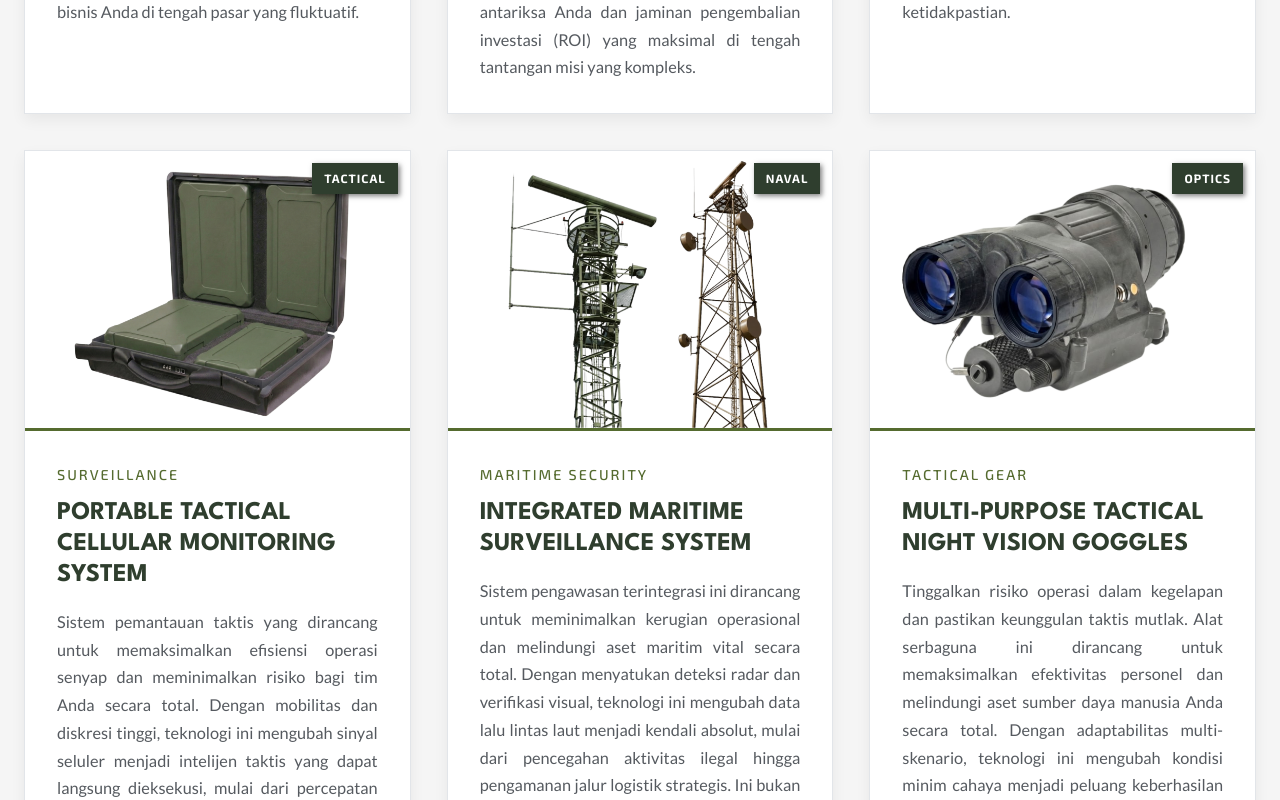
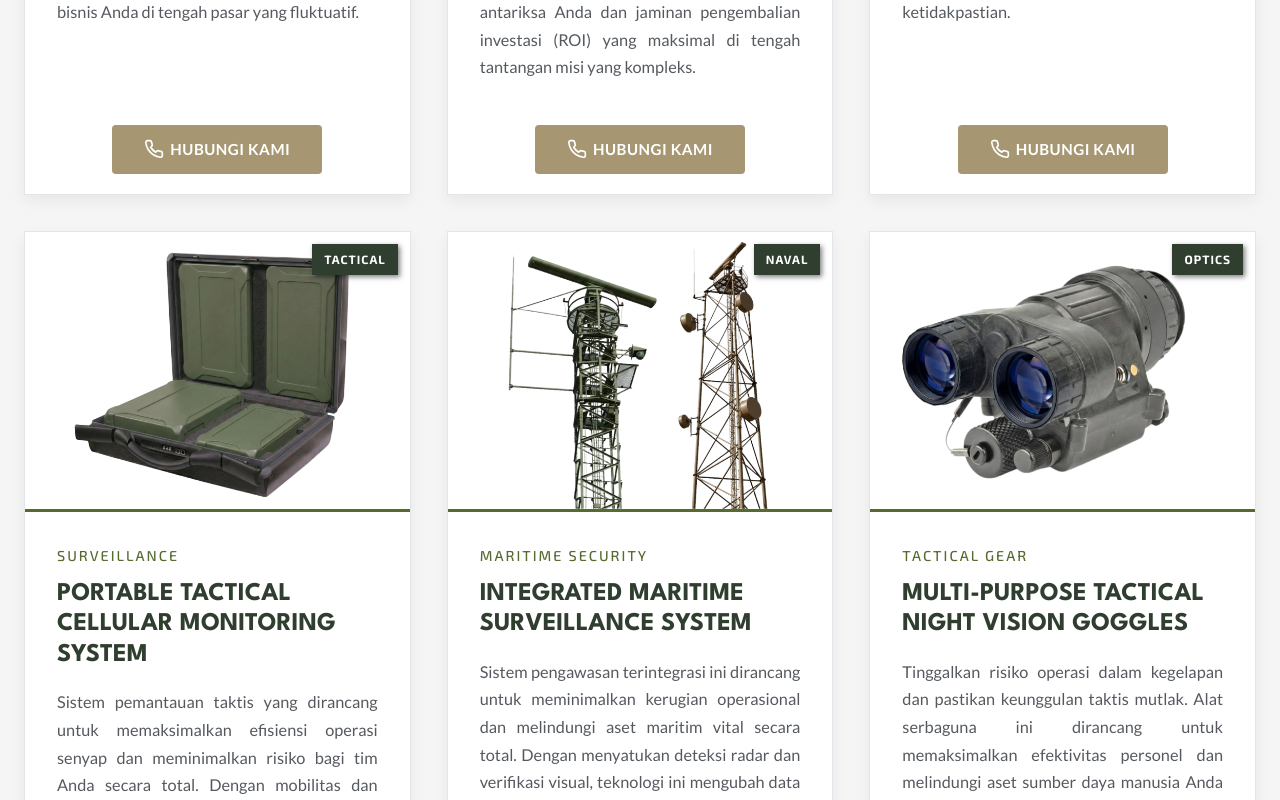
Before and after one commit to ArellSBiyantoro/compro_1_25, a Vue app: page /products in a window 1280 px wide. Shown: the part 1100-1900 px from the top of the page. Built offline with nearby package versions, Linux system fonts and the light colour scheme.

Commit message:
feat: add WhatsApp contact link to product cards in ProductsPage

```diff
--- a/src/pages/ProductsPage.vue
+++ b/src/pages/ProductsPage.vue
@@ -21,7 +21,6 @@
         class="defense-card"
         v-for="product in filteredProducts"
         :key="product.id"
-        @click="redirectToWhatsApp"
       >
         <div class="dc-image-container">
           <span class="dc-badge">{{ product.badge }}</span>
@@ -31,6 +30,17 @@
           <span class="dc-category">{{ product.category }}</span>
           <h3 class="dc-title">{{ product.title }}</h3>
           <p class="dc-desc">{{ product.description }}</p>
+        </div>
+        <div class="dc-contact">
+          <a
+            :href="`https://wa.me/6287781234288?text=Halo Ciptagraha, saya tertarik dan ingin mengetahui lebih lanjut mengenai ${encodeURIComponent(product.title)}`"
+            target="_blank"
+            class="px-8 py-3 rounded transition hero-button"
+            style="background-color: var(--color-dessert-tan); color: var(--color-white); border: none; font-weight: 600; font-family: var(--font-body);"
+          >
+            <i data-feather="phone" alt="WhatsApp" class="inline-block h-5 w-5 mr-1.5"></i>
+            Hubungi Kami
+          </a>
         </div>
       </article>
     </div>
@@ -44,7 +54,6 @@
 
 <script setup lang="ts">
 import { computed, ref } from 'vue';
-import { RouterLink } from 'vue-router';
 import productsData from '../data/products.json';
 
 interface Product {
@@ -68,10 +77,6 @@ const filteredProducts = computed(() => {
     )
   );
 });
-
-const redirectToWhatsApp = () => {
-  window.open('https://wa.me/6287781234288', '_blank');
-};
 </script>
 
 <style scoped>
@@ -238,11 +243,32 @@ const redirectToWhatsApp = () => {
   text-align: justify;
 }
 
+.dc-contact {
+  margin-top: 12px;
+  margin-bottom: 20px;
+  text-align: center;
+}
+
+.hero-button {
+  display: inline-flex;
+  align-items: center;
+  justify-content: center;
+  font-size: 0.95rem;
+  text-transform: uppercase;
+  letter-spacing: 0.5px;
+  transition: transform 0.2s ease, box-shadow 0.2s ease;
+}
+
+.hero-button:hover {
+  transform: translateY(-2px);
+  box-shadow: 0 8px 18px rgba(0, 0, 0, 0.12);
+}
+
 .catalog-cta {
-  margin: 3rem auto 0;
+  margin: 2rem auto 0;
   text-align: center;
   max-width: 720px;
-  padding: 2rem 1.5rem 0;
+  padding: 1.5rem 1.5rem 0;
 }
 
 .cta-text {
```
